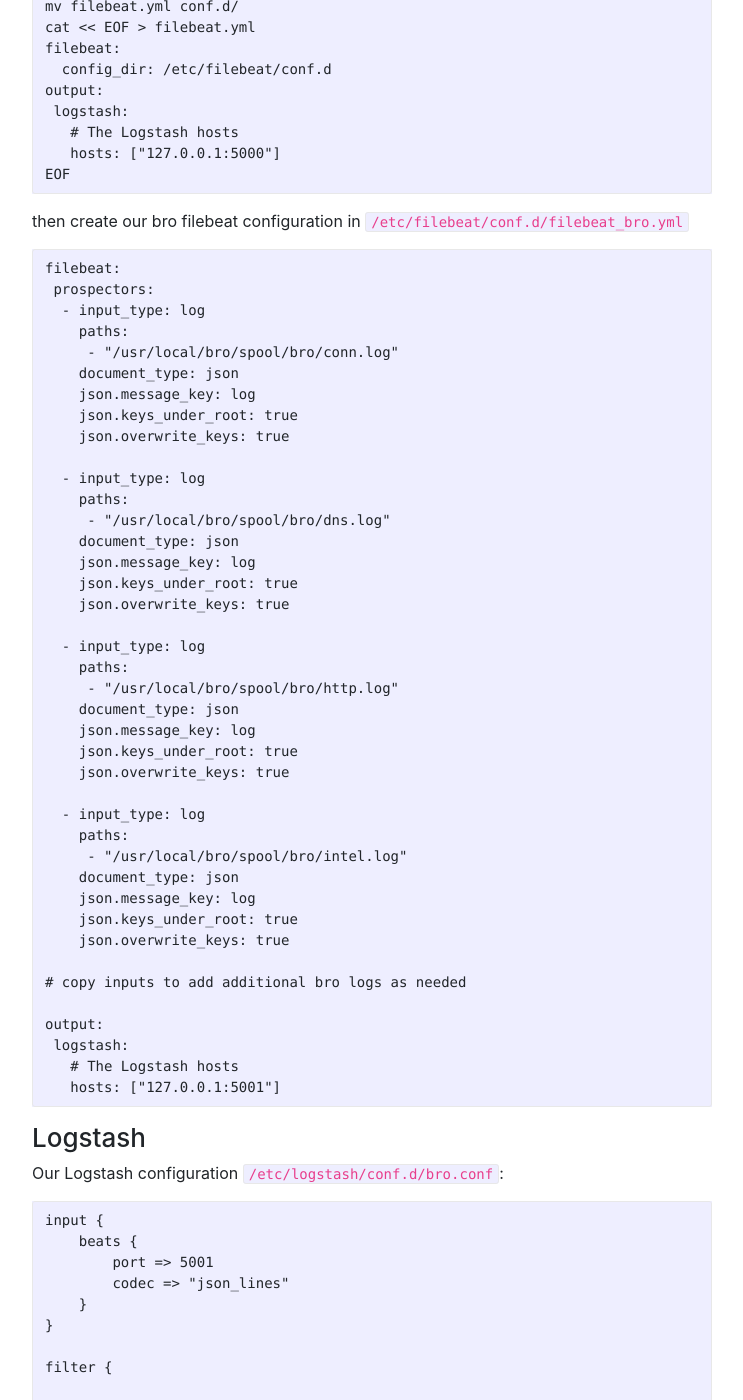
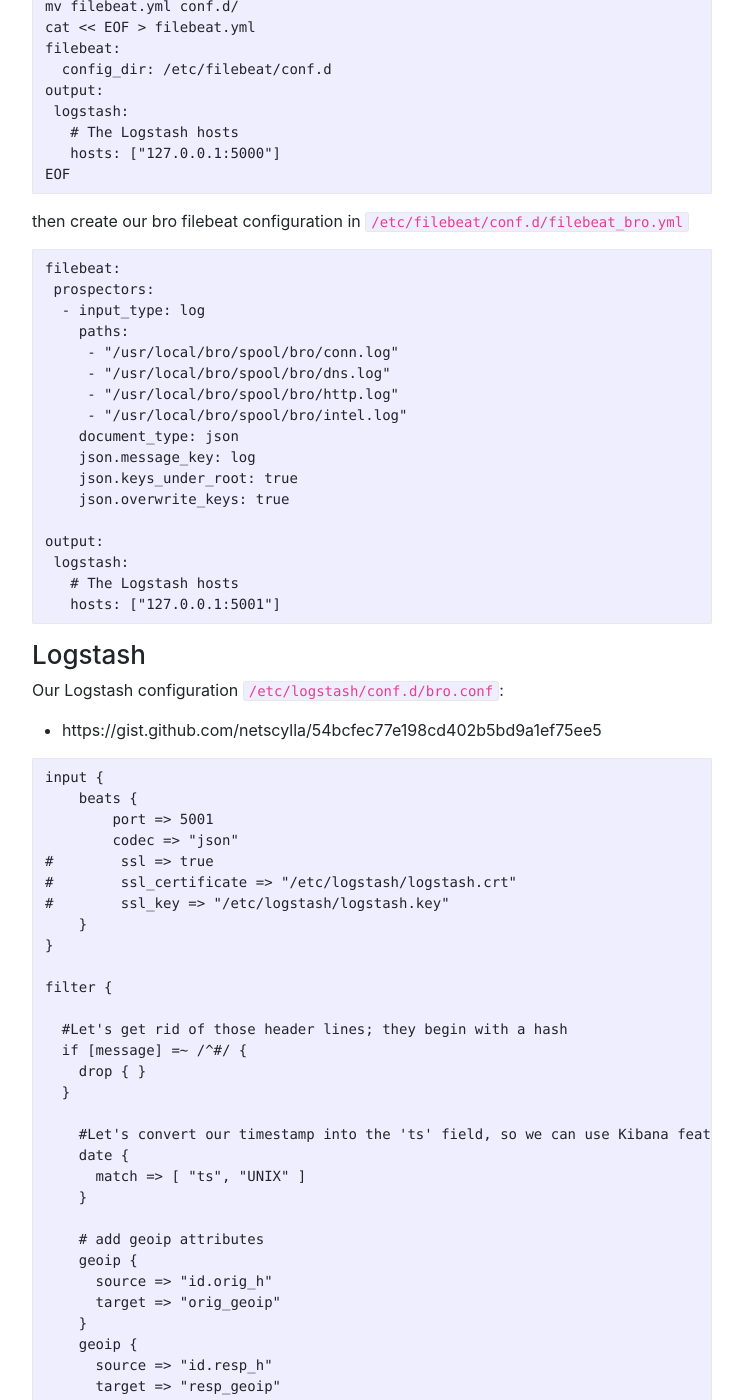
Before and after one commit to netscylla/blog, a Jekyll site: the page built from _posts/2018-09-18-kibana-wazuh-bro.markdown, in a window 1280 px wide and 1400 px high, scrolled down 4898 px. Shown: the whole window, without its empty margins (268-1011 px from the left). Built offline with Jekyll 4.4.1, drawn with Linux system fonts in a browser that asks for light colours; nearby versions of some CDN libraries; library files that are not in the unit come from our copies; comment, search, counter and statistics services are not loaded; some of the changed text lies outside the part shown.

Commit message:
some config changes

````diff
--- a/_posts/2018-09-18-kibana-wazuh-bro.markdown
+++ b/_posts/2018-09-18-kibana-wazuh-bro.markdown
@@ -172,36 +172,13 @@ filebeat:
   - input_type: log
     paths:
      - "/usr/local/bro/spool/bro/conn.log"
-    document_type: json
-    json.message_key: log
-    json.keys_under_root: true
-    json.overwrite_keys: true
-
-  - input_type: log
-    paths:
      - "/usr/local/bro/spool/bro/dns.log"
-    document_type: json
-    json.message_key: log
-    json.keys_under_root: true
-    json.overwrite_keys: true
-
-  - input_type: log
-    paths:
      - "/usr/local/bro/spool/bro/http.log"
-    document_type: json
-    json.message_key: log
-    json.keys_under_root: true
-    json.overwrite_keys: true
-
-  - input_type: log
-    paths:
      - "/usr/local/bro/spool/bro/intel.log"
     document_type: json
     json.message_key: log
     json.keys_under_root: true
     json.overwrite_keys: true
-
-# copy inputs to add additional bro logs as needed
 
 output:
  logstash:
@@ -210,11 +187,16 @@ output:
 ```
 ### Logstash
 Our Logstash configuration <code>/etc/logstash/conf.d/bro.conf</code>:
+ * https://gist.github.com/netscylla/54bcfec77e198cd402b5bd9a1ef75ee5
+
 ```
 input {
     beats {
         port => 5001
-        codec => "json_lines"
+        codec => "json"
+#        ssl => true
+#        ssl_certificate => "/etc/logstash/logstash.crt"
+#        ssl_key => "/etc/logstash/logstash.key"
     }
 }
 
@@ -224,15 +206,6 @@ filter {
   if [message] =~ /^#/ {
     drop { }
   }
-
-  #Now, using the csv filter, we can define the Bro log fields
-  if [type] == "bro-conn_log" {
-    csv {
-      columns => ["ts","uid","id.orig_h","id.orig_p","id.resp_h","id.resp_p","proto","service","duration","orig_bytes","resp_bytes","conn_state","local_orig","missed_bytes","history","orig_pkts","orig_ip_bytes","resp_pkts","resp_ip_bytes","tunnel_parents"]
-
-      #If you use a custom delimiter, change the following value in between the quotes to your delimiter. Otherwise, insert a literal <tab> in between the two quotes on your logstash system, use a text editor like nano that doesn't convert tabs to spaces.
-      separator => "	"
-    }
 
     #Let's convert our timestamp into the 'ts' field, so we can use Kibana features natively
     date {
@@ -267,7 +240,7 @@ filter {
                     "RSTOS0", "Originator sent a SYN followed by a RST, we never saw a SYN-ACK from the responder",
                     "RSTRH", "Responder sent a SYN ACK followed by a RST, we never saw a SYN from the (purported) originator",
                     "SH", "Originator sent a SYN followed by a FIN, we never saw a SYN ACK from the responder (hence the connection was 'half' open)",
-		    "SHR", "Responder sent a SYN ACK followed by a FIN, we never saw a SYN from the originator",
+		                "SHR", "Responder sent a SYN ACK followed by a FIN, we never saw a SYN from the originator",
                     "OTH", "No SYN seen, just midstream traffic (a 'partial connection' that was not later closed)"
                     ]
     }
@@ -288,11 +261,10 @@ filter {
       rename =>  [ "id.resp_h", "id_resp_host" ]
       rename =>  [ "id.resp_p", "id_resp_port" ]
     }
-  }
 }
 
 output {
-  #stdout { codec => rubydebug }
+  stdout { codec => rubydebug }
   elasticsearch {
         hosts => ["localhost:9200"]
         index => "bro-conn-%{+YYYY.MM.dd}"
````
